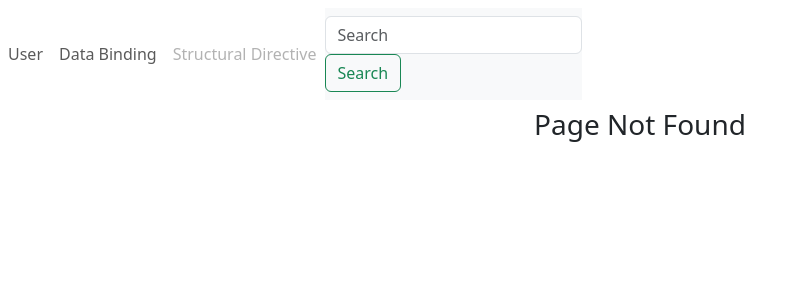
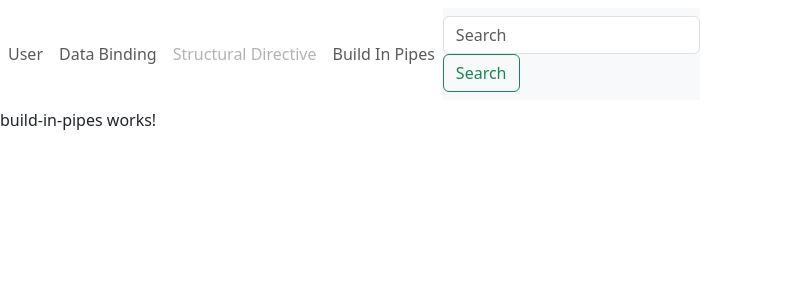
Before and after one commit to AlaaZreekie/UserManagmentSystemWebApp, an Angular app: page /build-in-pipes in a window 1280 px wide. Before the commit this address had no page. Shown: the top 300 px of the page, without its empty margins (0-806 px from the left). Built offline with nearby package versions, Linux system fonts and the light colour scheme.

Commit message:
StartPipes

```diff
--- a/src/app/app.component.html
+++ b/src/app/app.component.html
@@ -40,6 +40,9 @@
       <li class="nav-item">
         <a class="nav-link disabled" routerLink="#">Structural Directive</a>
       </li>
+      <li class="nav-item">
+        <a class="nav-link" routerLink="/build-in-pipes">Build In Pipes</a>
+      </li>
     </ul>
     <nav class="navbar navbar-light bg-light">
       <form class="form-inline flex" >
--- a/src/app/app.routes.ts
+++ b/src/app/app.routes.ts
@@ -2,6 +2,7 @@ import { Routes } from '@angular/router';
 import { UserComponent } from './user/user.component';
 import { DataBindingComponent } from './data-binding/data-binding.component';
 import { PageNotFoundComponent } from './page-not-found/page-not-found.component';
+import { BuildInPipesComponent } from './build-in-pipes/build-in-pipes.component';
 
 export const routes: Routes = [
   {path: "", component: UserComponent},
@@ -9,5 +10,6 @@ export const routes: Routes = [
 
   {path: "user", component: UserComponent},
   {path: "data-binding", component: DataBindingComponent},
+  {path: 'build-in-pipes', component: BuildInPipesComponent},
   {path: '**', component: PageNotFoundComponent}
 ];
--- /dev/null
+++ b/src/app/build-in-pipes/build-in-pipes.component.html
@@ -0,0 +1 @@
+<p>build-in-pipes works!</p>
--- a/src/app/user/user.component.ts
+++ b/src/app/user/user.component.ts
@@ -3,7 +3,7 @@ import {Router , RouterLink } from '@angular/router';
 
 @Component({
   selector: 'app-user',
-  imports: [RouterLink],
+  imports: [],
   templateUrl: './user.component.html',
   styleUrl: './user.component.scss'
 })
```
Also changed, not shown: src/app/build-in-pipes/build-in-pipes.component.ts (added, +11 -0 lines), src/app/build-in-pipes/build-in-pipes.component.scss (added), 1 other file (tests, documents, lock files or other folders).
